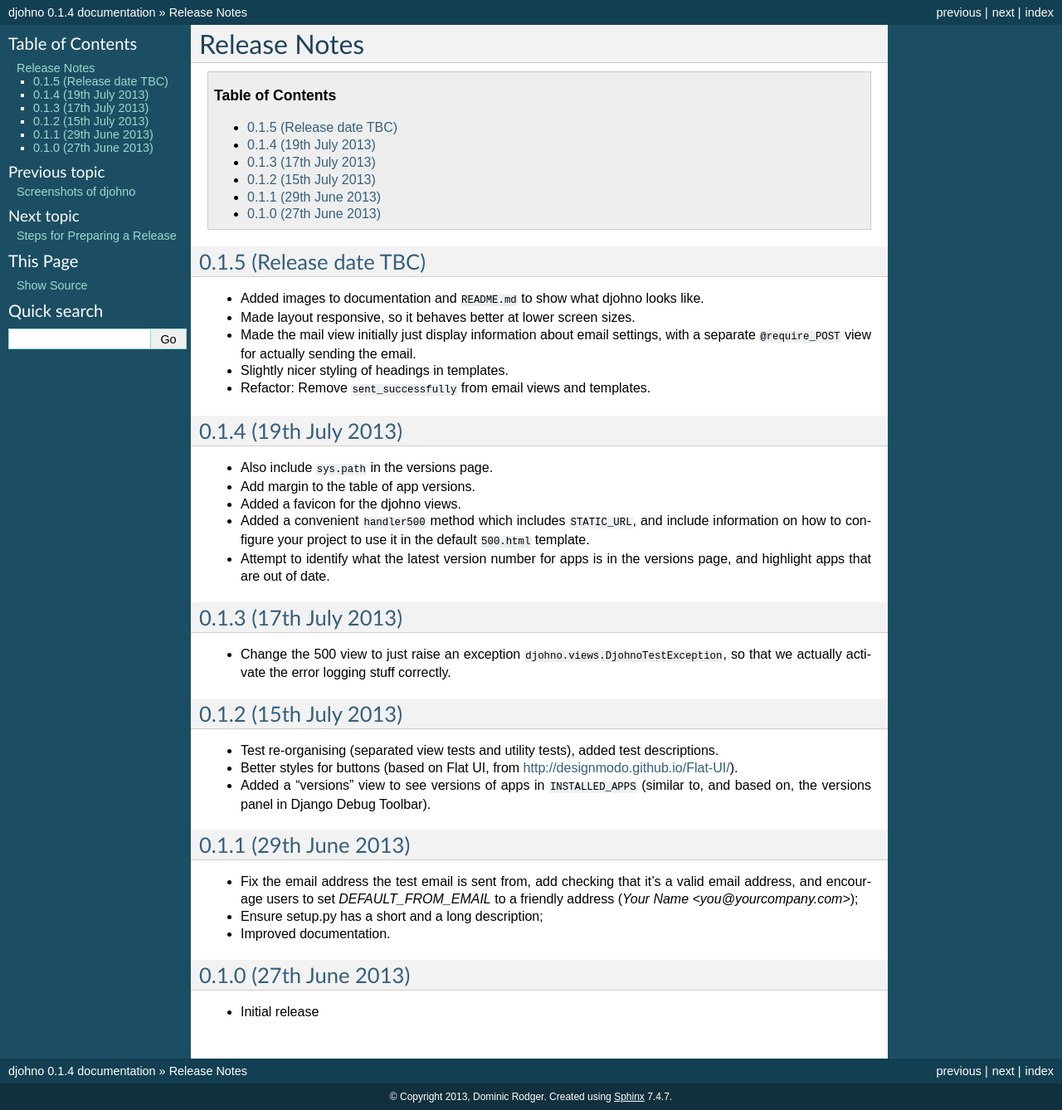
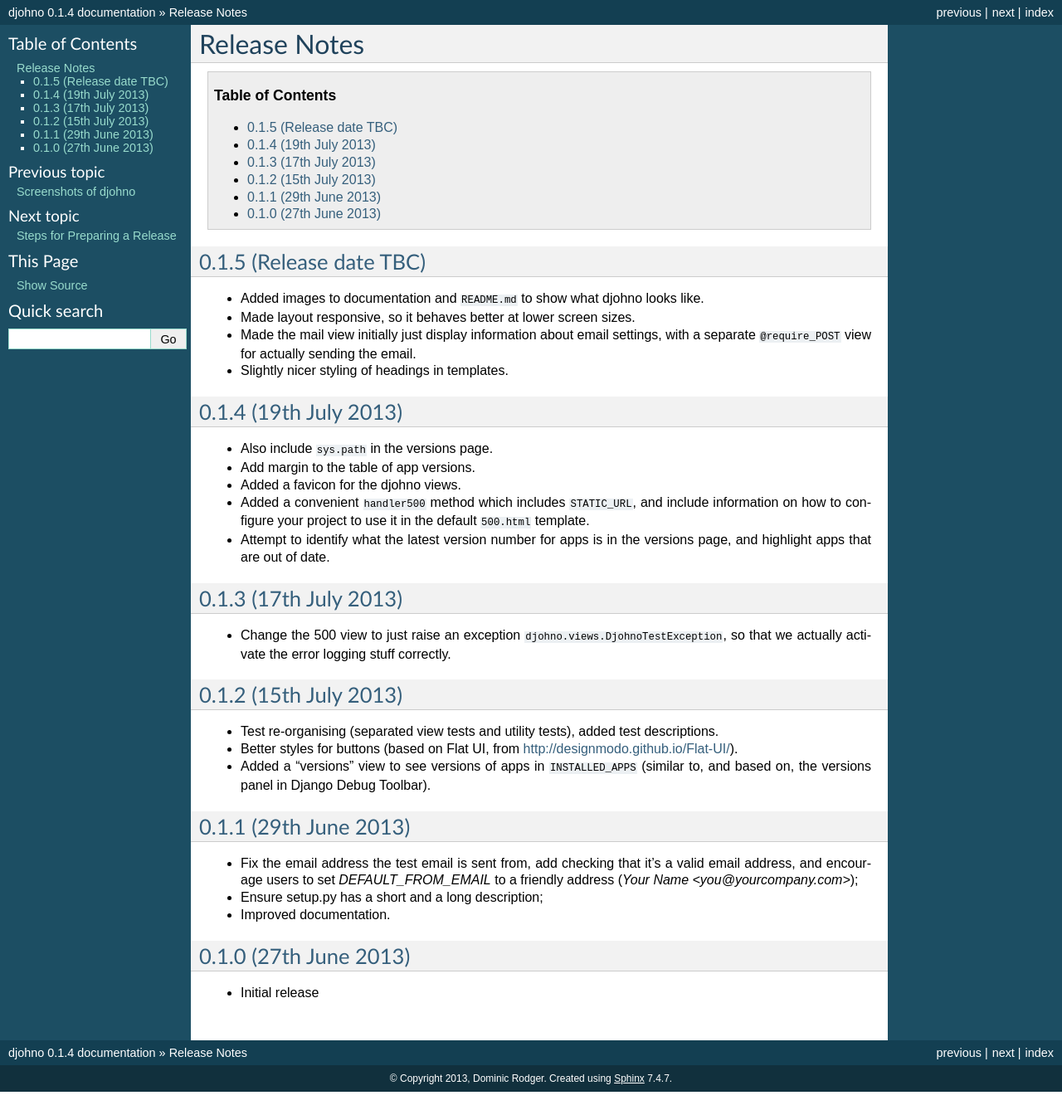
Before and after one commit to dominicrodger/djohno, a Sphinx documentation site: the page built from docs/release_notes.rst, in a window 1280 px wide. Shown: the whole page at 83% size. Built offline with Sphinx 7.4.7, drawn with Linux system fonts in a browser that asks for light colours; after the commit the page ends 1316 px from its top, so only the background shows below that.

Commit message:
Removing extraneous note from release notes

```diff
--- a/docs/release_notes.rst
+++ b/docs/release_notes.rst
@@ -14,8 +14,6 @@
   settings, with a separate ``@require_POST`` view for actually
   sending the email.
 * Slightly nicer styling of headings in templates.
-* Refactor: Remove ``sent_successfully`` from email views and
-  templates.
 
 0.1.4 (19th July 2013)
 ======================
```
